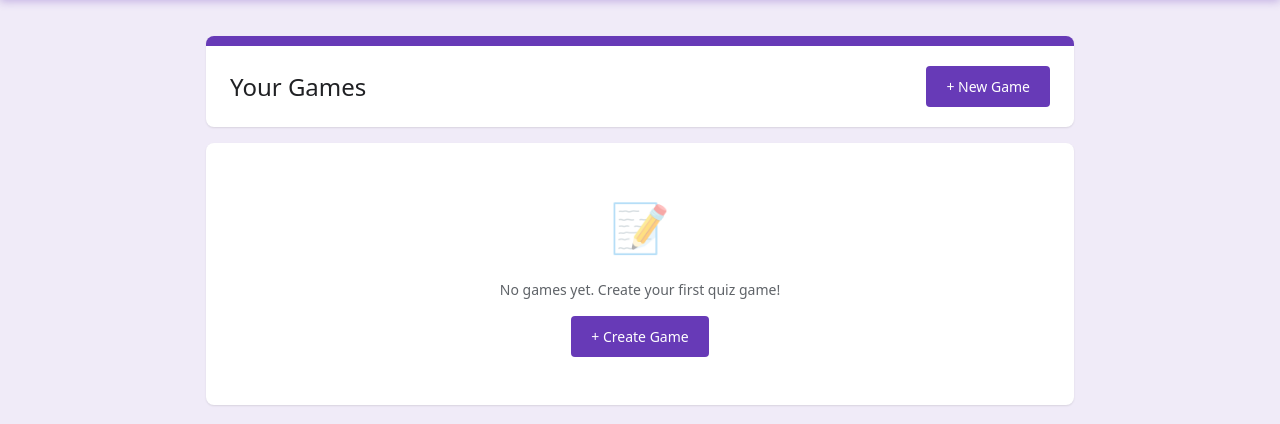
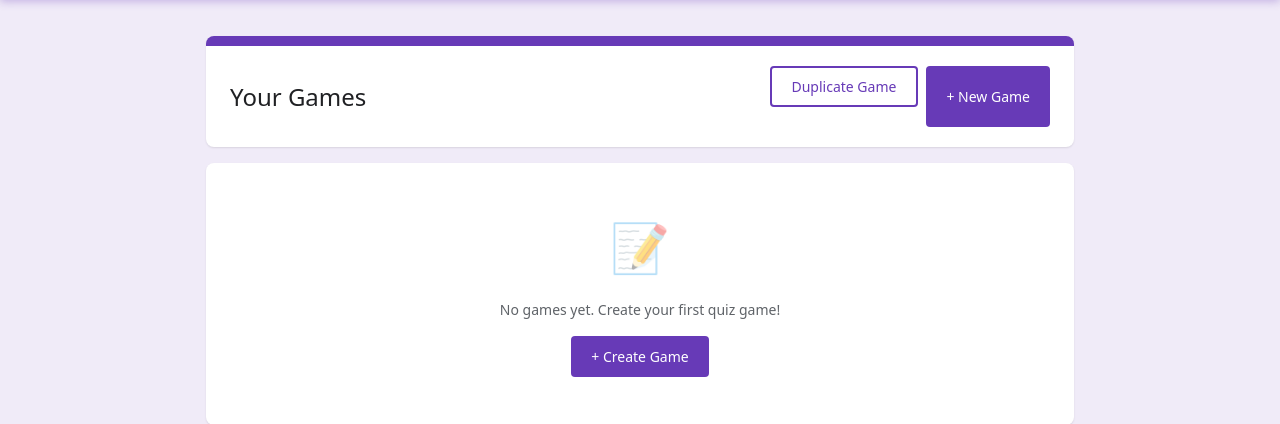
Before and after one commit to Lozzalingo/quiz-app, a Flask app: page /admin/dashboard in a window 1280 px wide. Shown: the part 100-524 px from the top of the page. Run offline with Flask 3, Linux system fonts and the light colour scheme; a user stored in the database is signed in; some libraries are stand-ins or nearby versions.

Commit message:
Move duplicate game to modal with search
Replaces the inline duplicate button on game cards with a dedicated
"Duplicate Game" button in the dashboard header that opens a searchable
modal listing all games.

Co-Authored-By: Claude Opus 4.5 <noreply@anthropic.com>

```diff
--- a/templates/admin/dashboard.html
+++ b/templates/admin/dashboard.html
@@ -166,6 +166,156 @@ body {
     margin-bottom: 16px;
     opacity: 0.5;
 }
+
+.header-actions {
+    display: flex;
+    gap: 8px;
+}
+
+.duplicate-btn {
+    background: white;
+    color: #673ab7 !important;
+    border: 2px solid #673ab7;
+    padding: 8px 20px;
+    border-radius: 4px;
+    font-size: 14px;
+    font-weight: 500;
+    cursor: pointer;
+    text-decoration: none;
+    display: inline-flex;
+    align-items: center;
+    gap: 8px;
+}
+
+.duplicate-btn:hover {
+    background: #f9f5ff;
+}
+
+.modal-overlay {
+    display: none;
+    position: fixed;
+    top: 0;
+    left: 0;
+    right: 0;
+    bottom: 0;
+    background: rgba(0,0,0,0.5);
+    z-index: 1000;
+    justify-content: center;
+    align-items: center;
+}
+
+.modal-overlay.active {
+    display: flex;
+}
+
+.modal {
+    background: white;
+    border-radius: 12px;
+    width: 90%;
+    max-width: 500px;
+    max-height: 80vh;
+    display: flex;
+    flex-direction: column;
+    box-shadow: 0 8px 32px rgba(0,0,0,0.2);
+}
+
+.modal-header {
+    padding: 20px 24px 12px;
+    border-bottom: 1px solid #f1f3f4;
+}
+
+.modal-header h2 {
+    font-size: 18px;
+    font-weight: 500;
+    margin: 0 0 12px 0;
+    color: #202124;
+}
+
+.modal-search {
+    width: 100%;
+    padding: 10px 12px;
+    border: 1px solid #dadce0;
+    border-radius: 6px;
+    font-size: 14px;
+    outline: none;
+    box-sizing: border-box;
+}
+
+.modal-search:focus {
+    border-color: #673ab7;
+    box-shadow: 0 0 0 2px rgba(103,58,183,0.15);
+}
+
+.modal-body {
+    overflow-y: auto;
+    padding: 8px 0;
+    flex: 1;
+}
+
+.game-list-item {
+    display: flex;
+    justify-content: space-between;
+    align-items: center;
+    padding: 12px 24px;
+    cursor: pointer;
+    transition: background 0.15s;
+    border: none;
+    background: none;
+    width: 100%;
+    text-align: left;
+}
+
+.game-list-item:hover {
+    background: #f9f5ff;
+}
+
+.game-list-name {
+    font-size: 14px;
+    font-weight: 500;
+    color: #202124;
+}
+
+.game-list-meta {
+    font-size: 12px;
+    color: #5f6368;
+    margin-top: 2px;
+}
+
+.game-list-code {
+    font-family: monospace;
+    font-size: 12px;
+    color: #5f6368;
+    background: #f1f3f4;
+    padding: 2px 8px;
+    border-radius: 4px;
+}
+
+.modal-footer {
+    padding: 12px 24px;
+    border-top: 1px solid #f1f3f4;
+    text-align: right;
+}
+
+.modal-cancel {
+    background: none;
+    border: 1px solid #dadce0;
+    padding: 8px 20px;
+    border-radius: 4px;
+    font-size: 14px;
+    cursor: pointer;
+    color: #5f6368;
+}
+
+.modal-cancel:hover {
+    background: #f1f3f4;
+}
+
+.no-results {
+    padding: 24px;
+    text-align: center;
+    color: #5f6368;
+    font-size: 14px;
+}
 </style>
 {% endblock %}
 
@@ -173,7 +323,10 @@ body {
 <div class="dashboard">
     <div class="dashboard-header">
         <h1>Your Games</h1>
-        <a href="{{ url_for('admin.create_game') }}" class="create-btn">+ New Game</a>
+        <div class="header-actions">
+            <button type="button" class="duplicate-btn" onclick="openDuplicateModal()">Duplicate Game</button>
+            <a href="{{ url_for('admin.create_game') }}" class="create-btn">+ New Game</a>
+        </div>
     </div>
 
     {% if games %}
@@ -197,10 +350,6 @@ body {
                 <a href="{{ url_for('admin.edit_game', game_id=game.id) }}" class="action-link">Edit</a>
                 <a href="{{ url_for('admin.live_control', game_id=game.id) }}" class="action-link">Control</a>
                 <a href="{{ url_for('admin.spreadsheet', game_id=game.id) }}" class="action-link">Scores</a>
-                <form method="POST" action="{{ url_for('admin.duplicate_game', game_id=game.id) }}" style="flex: 1; margin: 0;">
-                    <input type="hidden" name="csrf_token" value="{{ csrf_token() }}"/>
-                    <button type="submit" class="action-link" style="width: 100%; border: none; background: none; cursor: pointer;">Duplicate</button>
-                </form>
             </div>
         </div>
         {% endfor %}
@@ -213,4 +362,67 @@ body {
     </div>
     {% endif %}
 </div>
+
+<!-- Duplicate Game Modal -->
+<div class="modal-overlay" id="duplicate-modal">
+    <div class="modal">
+        <div class="modal-header">
+            <h2>Duplicate Game</h2>
+            <input type="text" class="modal-search" id="game-search" placeholder="Search games..." autocomplete="off">
+        </div>
+        <div class="modal-body" id="game-list">
+            {% for game in games %}
+            <form method="POST" action="{{ url_for('admin.duplicate_game', game_id=game.id) }}" style="margin: 0;" class="game-list-form" data-name="{{ game.name|lower }}">
+                <input type="hidden" name="csrf_token" value="{{ csrf_token() }}"/>
+                <button type="submit" class="game-list-item">
+                    <div>
+                        <div class="game-list-name">{{ game.name }}</div>
+                        <div class="game-list-meta">{{ game.rounds.count() }} rounds &middot; {{ game.created_at.strftime('%b %d, %Y') }}</div>
+                    </div>
+                    <span class="game-list-code">{{ game.code }}</span>
+                </button>
+            </form>
+            {% endfor %}
+            <div class="no-results" id="no-results" style="display: none;">No games found</div>
+        </div>
+        <div class="modal-footer">
+            <button type="button" class="modal-cancel" onclick="closeDuplicateModal()">Cancel</button>
+        </div>
+    </div>
+</div>
+
+<script>
+function openDuplicateModal() {
+    document.getElementById('duplicate-modal').classList.add('active');
+    document.getElementById('game-search').value = '';
+    filterGames();
+    document.getElementById('game-search').focus();
+}
+
+function closeDuplicateModal() {
+    document.getElementById('duplicate-modal').classList.remove('active');
+}
+
+document.getElementById('duplicate-modal').addEventListener('click', function(e) {
+    if (e.target === this) closeDuplicateModal();
+});
+
+document.addEventListener('keydown', function(e) {
+    if (e.key === 'Escape') closeDuplicateModal();
+});
+
+document.getElementById('game-search').addEventListener('input', filterGames);
+
+function filterGames() {
+    var query = document.getElementById('game-search').value.toLowerCase();
+    var forms = document.querySelectorAll('.game-list-form');
+    var visible = 0;
+    forms.forEach(function(form) {
+        var match = form.dataset.name.indexOf(query) !== -1;
+        form.style.display = match ? '' : 'none';
+        if (match) visible++;
+    });
+    document.getElementById('no-results').style.display = visible === 0 ? '' : 'none';
+}
+</script>
 {% endblock %}
```
